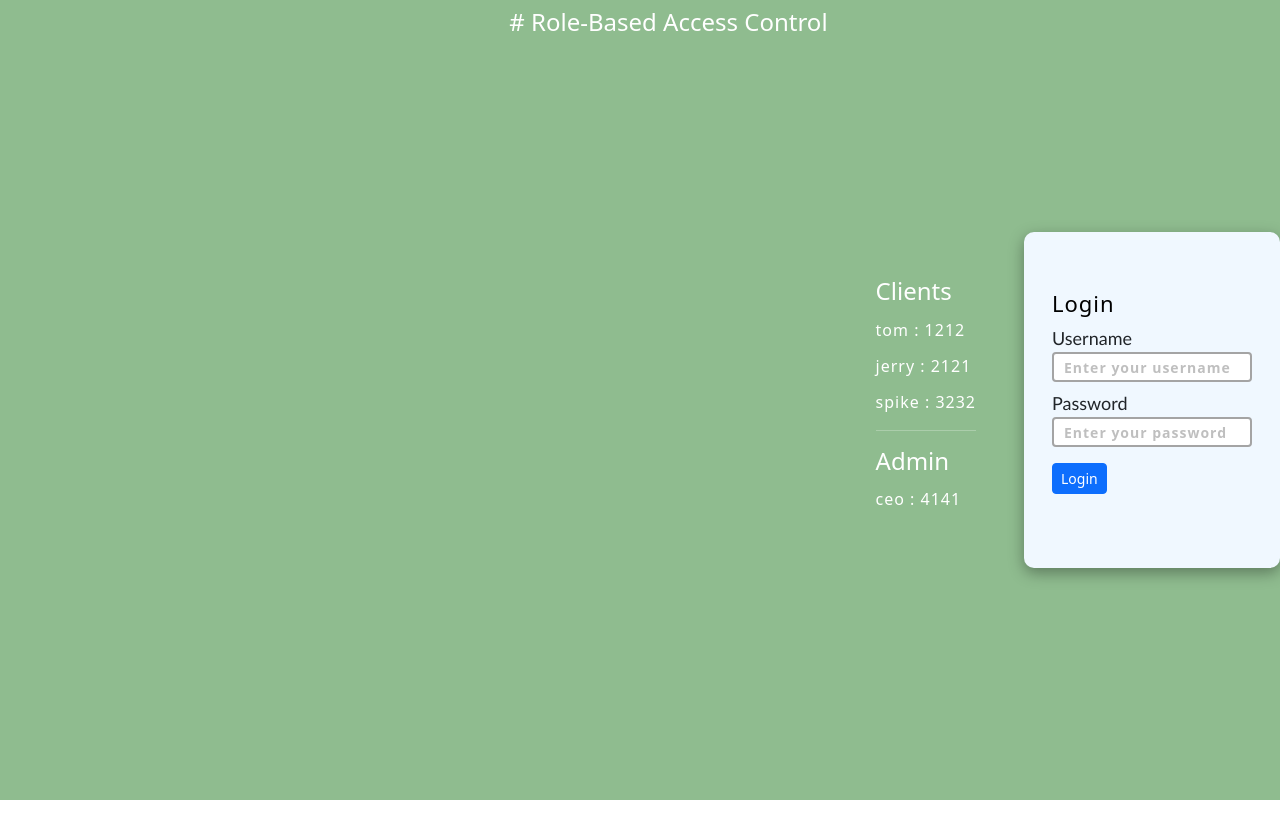
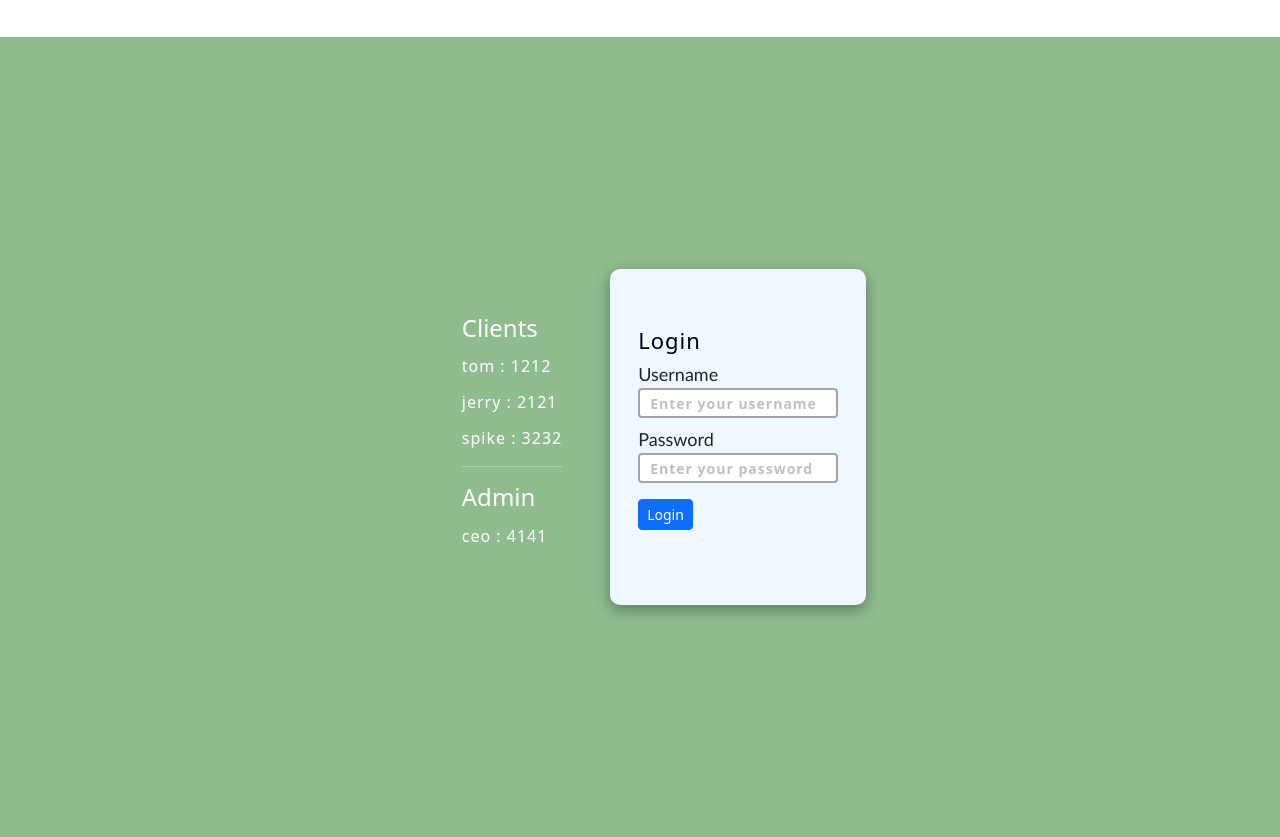
Before and after one commit to Giridev24/Role-based, a React (Vite) app in the folder client/: page / in a window 1280 px wide. Before the commit the page ends 800 px from the top, so only its background shows below. Built offline with nearby package versions, Linux system fonts and the light colour scheme.

Commit message:
Update Login.jsx

```diff
--- a/client/src/components/Login.jsx
+++ b/client/src/components/Login.jsx
@@ -75,8 +75,10 @@ function Login() {
   };
 
   return (
+    <>
+       <h4 className="text-white text-center mb-auto ms-auto mt-2"># Role-Based Access Control</h4>
     <div className="f">
-       <h4 className="text-white text-center mb-auto ms-auto mt-2"># Role-Based Access Control</h4>
+
       <div className="ids p-md-5" data-aos="fade-in">
 
         <h4 className="text-white">Clients</h4>
@@ -116,7 +118,7 @@ function Login() {
         </form>
       </div>
       <Toaster />
-    </div>
+    </div> </>
   );
 }
 
```
